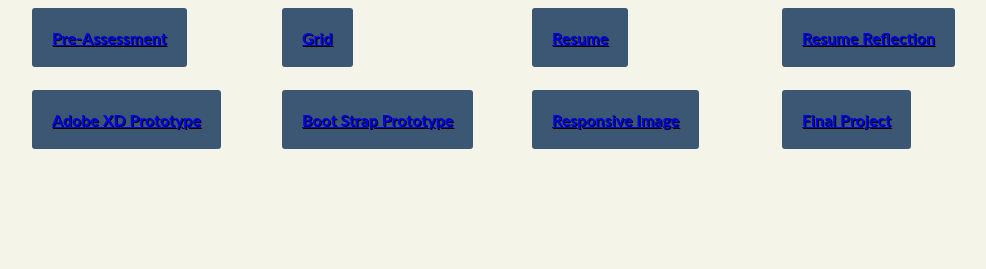
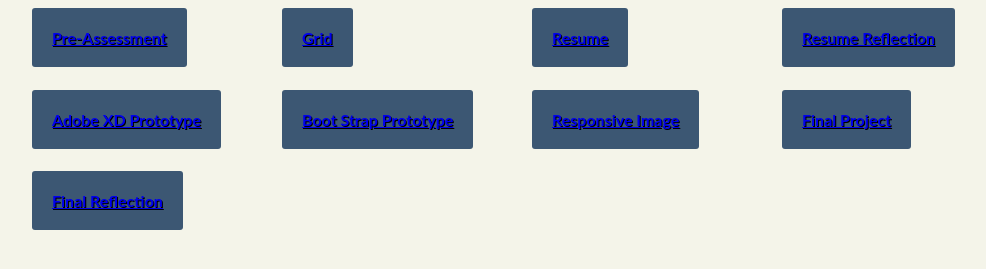
Before and after one commit to cisainz/ifsc-3342, a plain HTML site: page index.html in a window 1280 px wide. Shown: the part 85-354 px from the top of the page, without its empty margins (118-1104 px from the left). Drawn offline with Linux system fonts and the light colour scheme.

Commit message:
Home Update

```diff
--- a/index.html
+++ b/index.html
@@ -49,6 +49,9 @@
    <article class="col">
        <h4><a href="/ifsc-3342/Final/final_index.html">Final Project</a></h4>
    </article>
+    <article class="col">
+       <h4><a href="/ifsc-3342/Final/cisainz_MobileWeb.pdf">Final Reflection</a></h4>
+   </article>
       <!--<h4><a href="">Final Project (Coming Soon)</a></h4>
 <!-- <div class="fancy"><h1>Retina Display</h1></div>-->
   </div>
```
Also changed, not shown: Final/final_index.html (+1 -1 lines), 1 other file.
